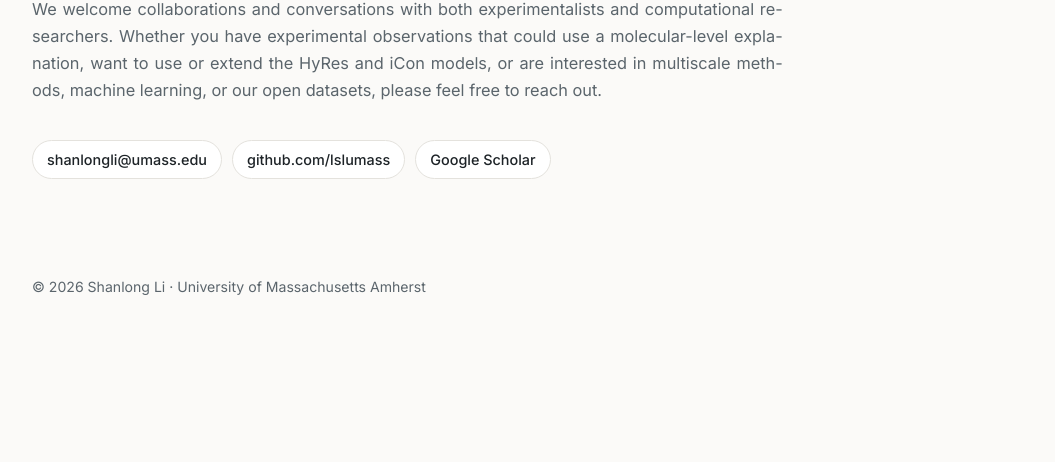
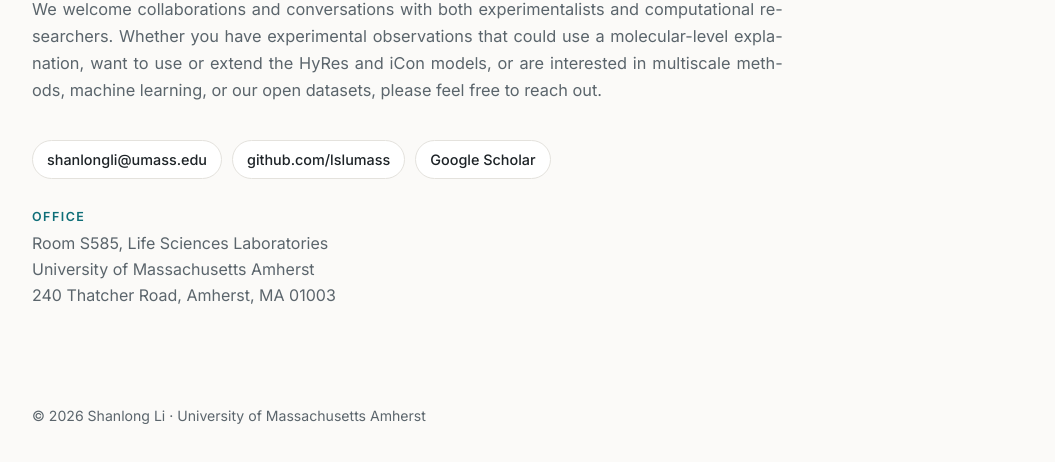
Before and after one commit to lslumass/lslumass.github.io, a plain HTML site: page contact.html in a window 1280 px wide. Shown: the part 186-648 px from the top of the page, without its empty margins (112-1167 px from the left). Drawn offline with Linux system fonts and the light colour scheme.

Commit message:
Contact: add office address
Co-Authored-By: Claude Opus 5.5 <noreply@anthropic.com>

```diff
--- a/contact.html
+++ b/contact.html
@@ -13,7 +13,7 @@
 <link rel="preconnect" href="https://fonts.googleapis.com">
 <link rel="preconnect" href="https://fonts.gstatic.com" crossorigin>
 <link href="https://fonts.googleapis.com/css2?family=Inter:wght@400;500;600&family=Source+Serif+4:opsz,wght@8..60,500;8..60,600&display=swap" rel="stylesheet">
-<link rel="stylesheet" href="css/site.css?v=20261117">
+<link rel="stylesheet" href="css/site.css?v=20261118">
 <link rel="icon" href="favicon.ico" sizes="any">
 <link rel="icon" type="image/png" href="images/icon-192.png">
 <link rel="apple-touch-icon" href="apple-touch-icon.png">
@@ -47,6 +47,12 @@
       <a class="btn" href="https://github.com/lslumass" target="_blank" rel="noopener">github.com/lslumass</a>
       <a class="btn" href="https://scholar.google.com/citations?user=8XlBe40AAAAJ&hl=en" target="_blank" rel="noopener">Google Scholar</a>
     </div>
+    <address class="office">
+      <span class="office-label">Office</span>
+      Room S585, Life Sciences Laboratories<br>
+      University of Massachusetts Amherst<br>
+      240 Thatcher Road, Amherst, MA 01003
+    </address>
   </div>
 </section>
 
--- a/css/site.css
+++ b/css/site.css
@@ -171,6 +171,8 @@
 
   /* Contact */
   .contact-grid { display: flex; flex-wrap: wrap; gap: 10px; }
+  .office { font-style: normal; margin-top: 28px; color: var(--muted); line-height: 1.6; }
+  .office-label { display: block; font-size: .78rem; font-weight: 600; letter-spacing: .12em; text-transform: uppercase; color: var(--accent); margin-bottom: 4px; }
 
   footer { padding: 32px 0 48px; color: var(--muted); font-size: .88rem; }
 
```
Also changed, not shown: collaborations.html (+1 -1 lines), database.html (+1 -1 lines), index.html (+1 -1 lines), models.html (+1 -1 lines), publications.html (+1 -1 lines), research.html (+1 -1 lines), small-molecules.html (+1 -1 lines).
